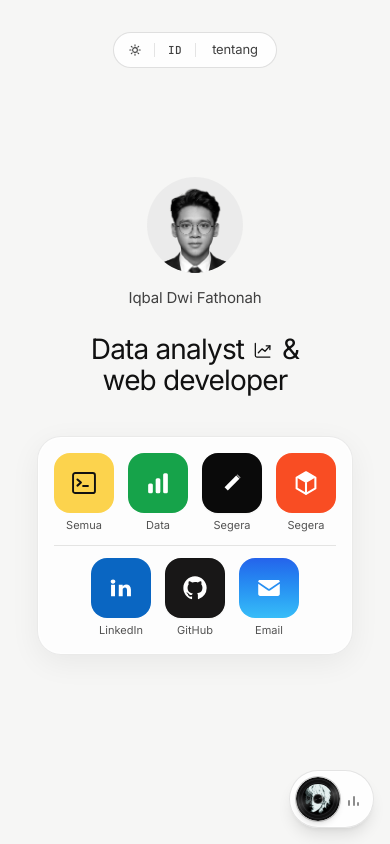
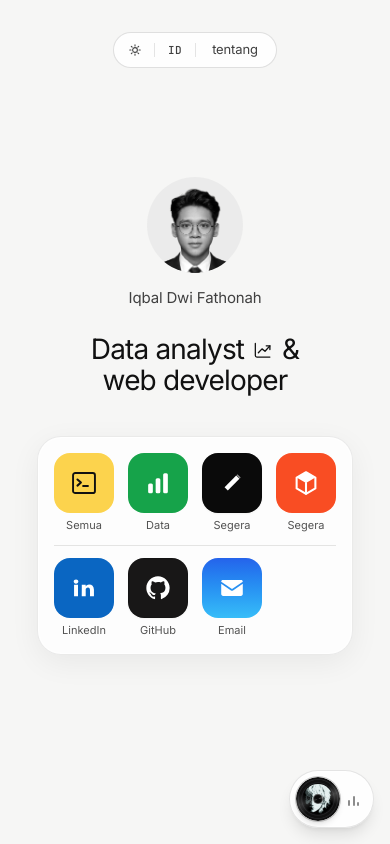
Before and after one commit to qivoradev/iqbaldwf, a Next.js app: page / in a window 390 px wide. Built offline with nearby package versions, Linux system fonts and the light colour scheme.

Commit message:
style: left-align bottom dock row on mobile to match grid columns

```diff
--- a/src/components/sections/SignatureDock.tsx
+++ b/src/components/sections/SignatureDock.tsx
@@ -461,7 +461,7 @@ export function SignatureDock({ onSelectTrack }: SignatureDockProps) {
           className="my-3 h-[1px] w-full bg-black/10 dark:bg-white/20"
         />
 
-        <div className="flex items-center justify-center gap-3 min-[375px]:gap-3.5">
+        <div className="grid grid-cols-4 gap-3 min-[375px]:gap-x-3.5 min-[375px]:gap-y-2.5">
           {socialItems.map((item) => (
             <a
               key={item.id}
```
